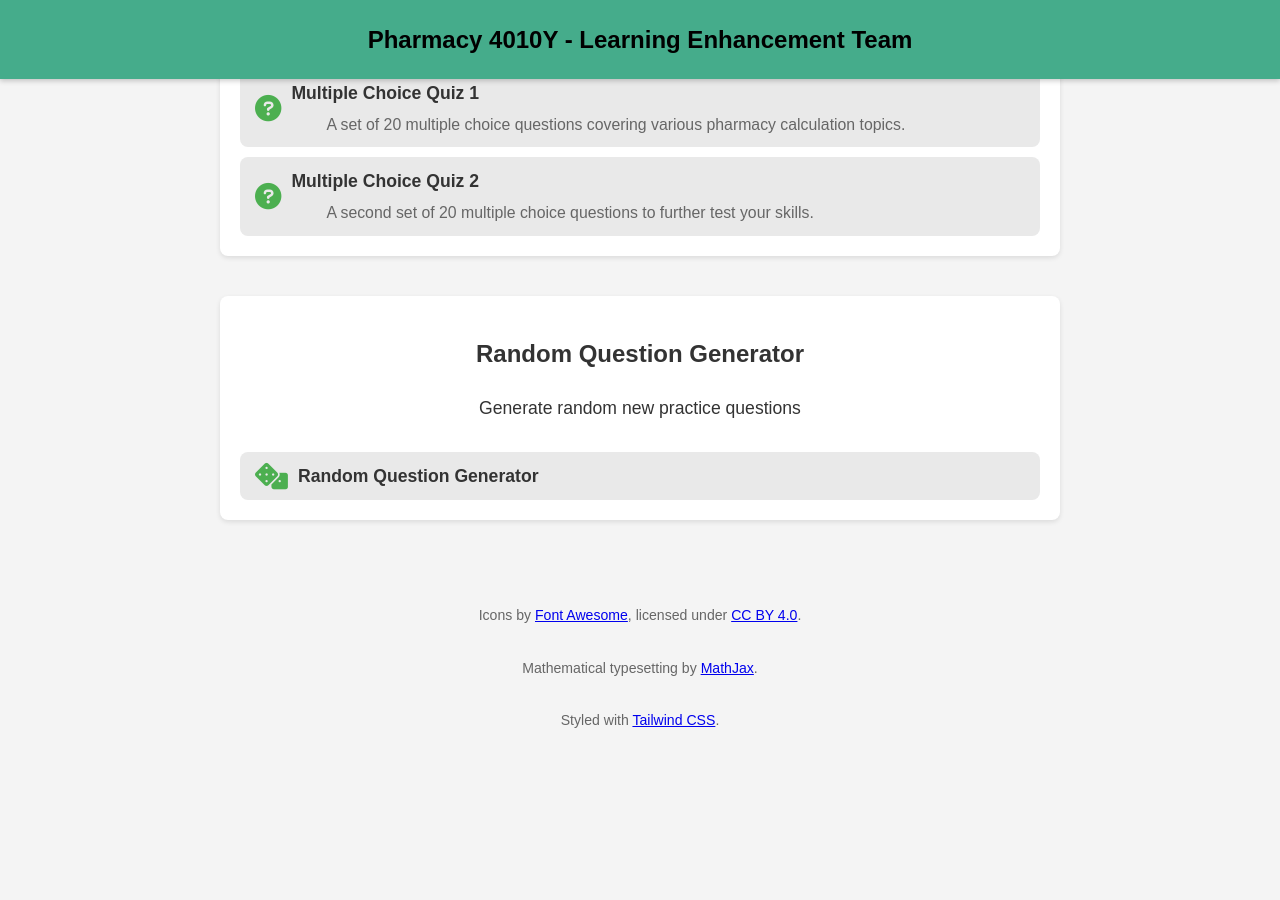
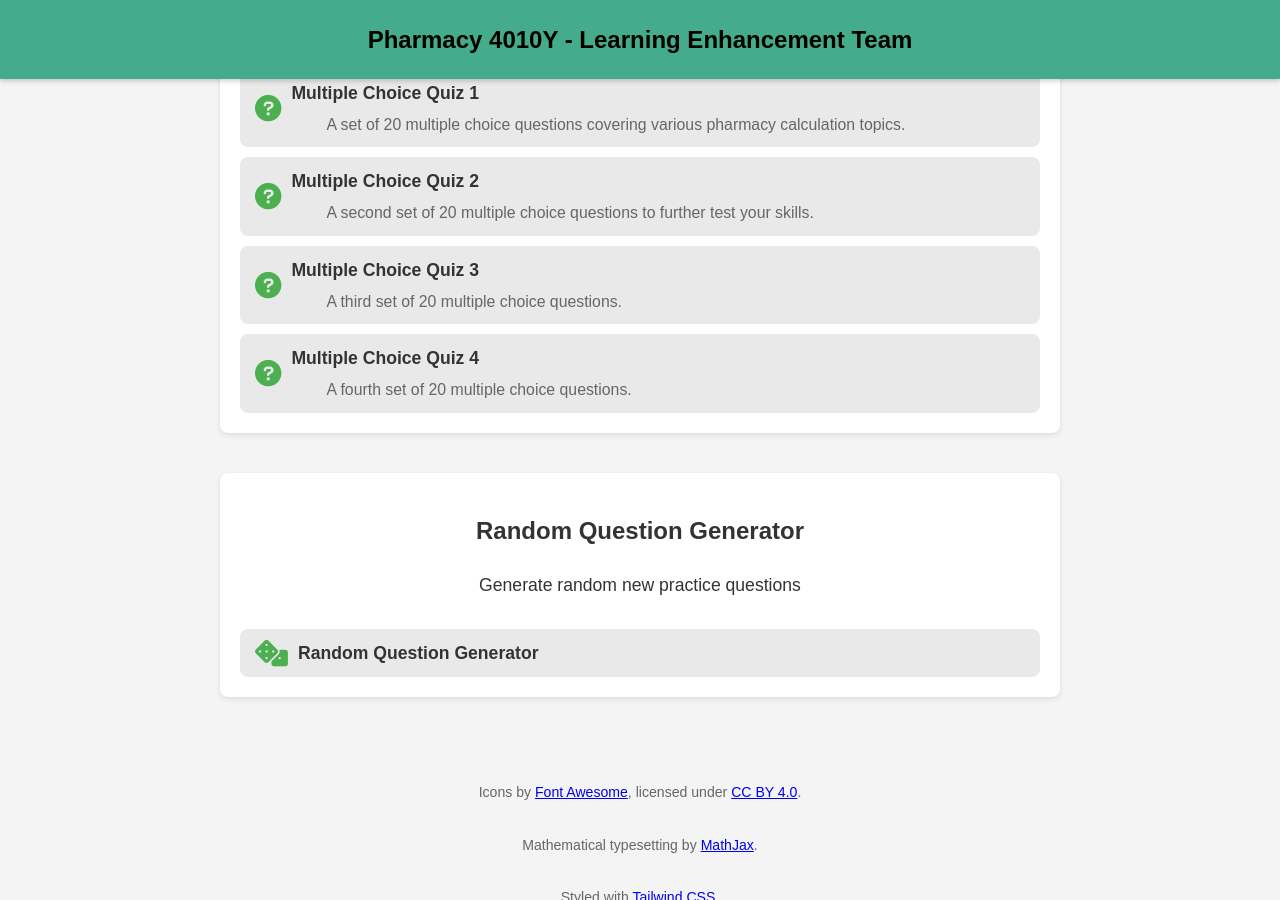
Before and after one commit to probe973/pha-4010y, a Jekyll site: the page index.html, which Jekyll copies as it is, in a window 1280 px wide and 900 px high, scrolled down 2558 px. Built offline with Jekyll 4.4.1, drawn with Linux system fonts in a browser that asks for light colours; before the commit the page ends 3340 px from its top, so only the background shows below that.

Commit message:
Update index.html

```diff
--- a/index.html
+++ b/index.html
@@ -382,6 +382,20 @@
                     <div class="topic-description">A second set of 20 multiple choice questions to further test your skills.</div>
                 </div>
             </a>
+            <a href="quiz.html?quiz=mcq03" class="topic-link">
+                <i class="fas fa-question-circle topic-icon"></i>
+                <div>
+                    <strong>Multiple Choice Quiz 3</strong>
+                    <div class="topic-description">A third set of 20 multiple choice questions.</div>
+                </div>
+            </a>
+            <a href="quiz.html?quiz=mcq04" class="topic-link">
+                <i class="fas fa-question-circle topic-icon"></i>
+                <div>
+                    <strong>Multiple Choice Quiz 4</strong>
+                    <div class="topic-description">A fourth set of 20 multiple choice questions.</div>
+                </div>
+            </a>
         </div>
     </div>
 
```
